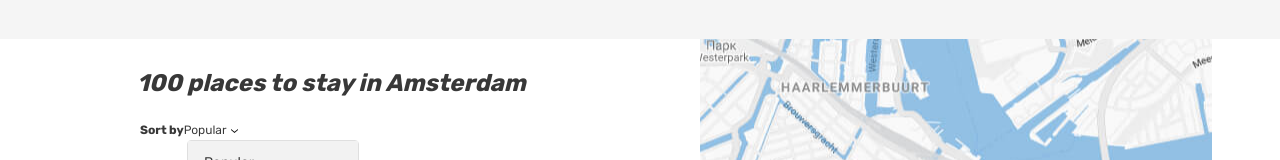
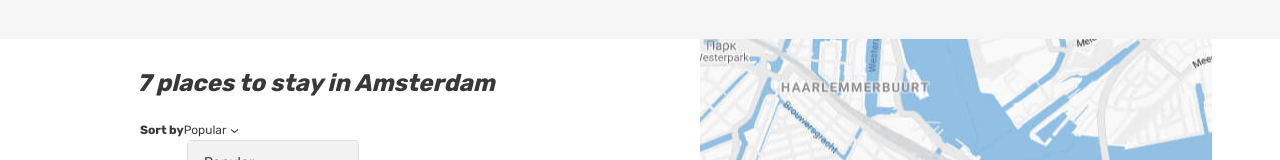
Before and after one commit to IvanMonichev/six-cities, a React (Create React App) app in the folder project/: page / in a window 1280 px wide. Shown: the part 146-306 px from the top of the page. Built offline with nearby package versions, Linux system fonts and the light colour scheme.

Commit message:
Исправить логику работы отображения компонентов

```diff
--- a/project/src/components/app/app.tsx
+++ b/project/src/components/app/app.tsx
@@ -1,14 +1,14 @@
 import MainPage from '../../pages/main-page/main-page';
 
 
-type AppScreenProps = {
-  rentalOffers: number;
+type AppProps = {
+  offersCount: number;
 };
 
-function App ({rentalOffers}: AppScreenProps): JSX.Element {
+function App ({offersCount}: AppProps): JSX.Element {
 
   return(
-    <MainPage rentalOffers={rentalOffers} />
+    <MainPage offersCount={offersCount} />
   );
 }
 export default App;
--- a/project/src/index.tsx
+++ b/project/src/index.tsx
@@ -2,7 +2,7 @@ import React from 'react';
 import ReactDOM from 'react-dom/client';
 import App from './components/app/app';
 
-const rentalOffers = 100;
+const CARDS_COUNT = 7;
 
 const root = ReactDOM.createRoot(
   document.getElementById('root') as HTMLElement,
@@ -11,7 +11,7 @@ const root = ReactDOM.createRoot(
 root.render(
   <React.StrictMode>
     <App
-      rentalOffers={rentalOffers}
+      offersCount={CARDS_COUNT}
     />
   </React.StrictMode>,
 );
--- a/project/src/pages/main-page/main-page.tsx
+++ b/project/src/pages/main-page/main-page.tsx
@@ -1,10 +1,10 @@
 import PlaceCard from '../../components/place-card/place-card';
 
 type MainScreenProps = {
-  rentalOffers: number;
+   offersCount: number;
 }
 
-function MainPage ({rentalOffers}: MainScreenProps): JSX.Element {
+function MainPage ({ offersCount = 0 }: MainScreenProps): JSX.Element {
   return (
     <>
       <div style={{display: 'none'}}>
@@ -98,7 +98,7 @@ function MainPage ({rentalOffers}: MainScreenProps): JSX.Element {
             <div className="cities__places-container container">
               <section className="cities__places places">
                 <h2 className="visually-hidden">Places</h2>
-                <b className="places__found">{rentalOffers} places to stay in Amsterdam</b>
+                <b className="places__found">{offersCount} places to stay in Amsterdam</b>
                 <form className="places__sorting" action="#" method="get">
                   <span className="places__sorting-caption">Sort by</span>
                   <span className="places__sorting-type" tabIndex={0}>
@@ -115,11 +115,8 @@ function MainPage ({rentalOffers}: MainScreenProps): JSX.Element {
                   </ul>
                 </form>
                 <div className="cities__places-list places__list tabs__content">
-                  <PlaceCard />
-                  <PlaceCard />
-                  <PlaceCard />
-                  <PlaceCard />
-                  <PlaceCard />
+                  {/* eslint-disable-next-line react/jsx-key */}
+                  {Array.from({ length: offersCount }, () => <PlaceCard />)}
                 </div>
               </section>
               <div className="cities__right-section">
```
